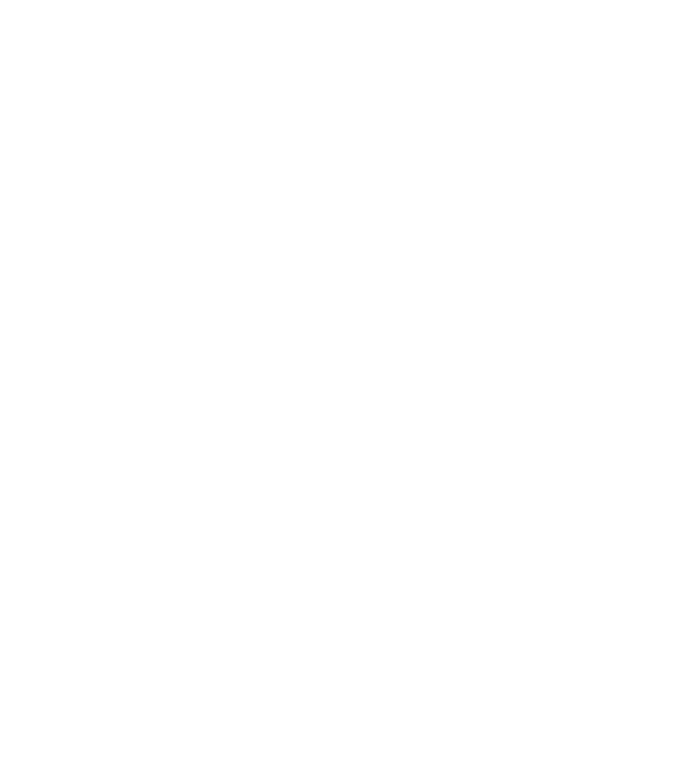
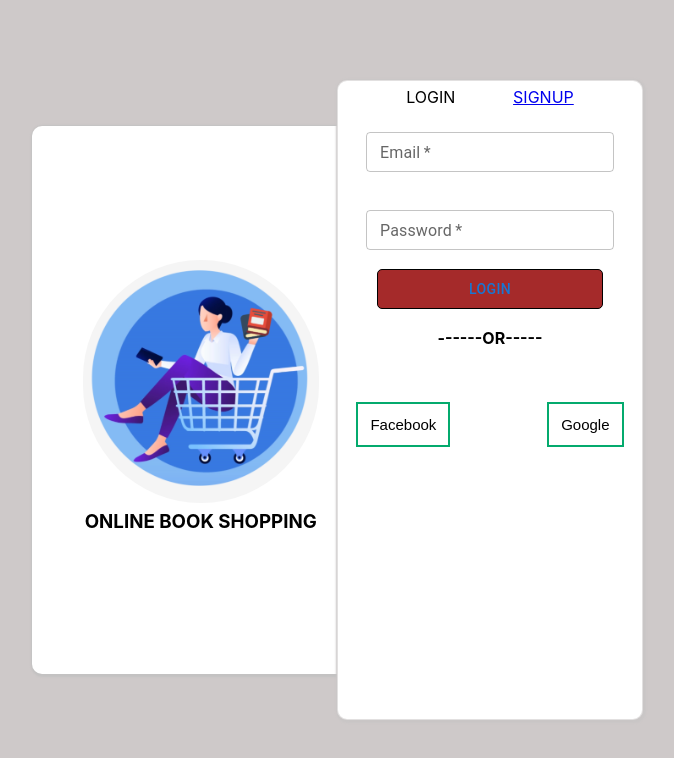
Before and after one commit to BridgeLab3341/BookStore_React_Application, a React (Create React App) app in the folder BookStore_React_Application/bookstoreapplication/: page / in a window 1280 px wide. Before the commit this address had no page. Shown: the top 758 px of the page, without its empty margins (286-960 px from the left). Built offline with nearby package versions, Linux system fonts and the light colour scheme.

Commit message:
[soma]Add:Implemented Validations, Router and Refactored.

```diff
--- a/BookStore_React_Application/bookstoreapplication/package.json
+++ b/BookStore_React_Application/bookstoreapplication/package.json
@@ -12,6 +12,7 @@
     "@testing-library/jest-dom": "^5.17.0",
     "@testing-library/react": "^13.4.0",
     "@testing-library/user-event": "^13.5.0",
+    "axios": "^1.6.2",
     "react": "^18.2.0",
     "react-dom": "^18.2.0",
     "react-router": "^6.18.0",
--- a/BookStore_React_Application/bookstoreapplication/src/App.js
+++ b/BookStore_React_Application/bookstoreapplication/src/App.js
@@ -1,7 +1,4 @@
-import logo from './logo.svg';
 import './App.css';
-import SignIn from './Components/SignIn/SignIn';
-import SignUp from './Components/SignUp/SignUp';
 import { Router } from './Components/Router/Router';
 
 function App() {
--- a/BookStore_React_Application/bookstoreapplication/src/Components/Router/Router.jsx
+++ b/BookStore_React_Application/bookstoreapplication/src/Components/Router/Router.jsx
@@ -8,7 +8,7 @@ return(
     <div>
         <BrowserRouter>
           <Routes>
-             <Route exact path={"/signin"} element={<SignIn/>}></Route>
+             <Route exact path={"/"} element={<SignIn/>}></Route>
              <Route exact path={"/signup"} element={<SignUp/>} ></Route>
           </Routes>
         </BrowserRouter>
--- /dev/null
+++ b/BookStore_React_Application/bookstoreapplication/src/Components/Services/UserServices.jsx
@@ -0,0 +1,13 @@
+import axios from 'axios';
+
+export const Login= async(obj)=>{
+    const response =await axios.post("https://localhost:",obj);
+    console.log("signIn api ",response);
+    return response;
+}
+
+export const Register=async(obj)=>{
+    let response =await axios.post("https://localhost:",obj);
+    console.log("signup api ",response);
+    return response;
+};
--- a/BookStore_React_Application/bookstoreapplication/src/Components/SignIn/SignIn.css
+++ b/BookStore_React_Application/bookstoreapplication/src/Components/SignIn/SignIn.css
@@ -41,8 +41,8 @@ img {
     background-color: white;
     position: relative;
     right: 3%;
-    width: 28%;
-    height: 120%;
+    width: 38%;
+    height: 140%;
     border-radius: 10px;
     display: flex;
     flex-direction: column;
@@ -70,31 +70,33 @@ button.signUp {
     color: black;
 }
 .log-email {
-    width: 90%;
+    width: 99%;
     display: flex;
     flex-direction: column;
     flex-wrap: nowrap;
     justify-content: space-between;
     align-items: center;
-    padding:  10px;
+    padding: 18px;
+    margin: 1px 1px 1px 1px;
 }
 .log-pass {
-    width: 90%;
+    width: 99%;
     display: flex;
     flex-direction: column;
     flex-wrap: nowrap;
     justify-content: space-between;
     align-items: center;
-    padding: 15px;
+    padding: 18px;
+    margin: 1px 1px 1px 1px;
 }
 .button-sin {
-    width: 81px;
+    width: 70%;
     display: flex;
     flex-direction: column;
     align-content: center;
     justify-content: center;
     align-items: center;
-
+    padding: 18%;
 }
 .or {
     display: flex;
@@ -102,10 +104,11 @@ button.signUp {
     align-content: center;
     justify-content: center;
     align-items: center;
+    padding: 1%;
 }
 .option {
-    width: 90%;
-    height: 22%;
+    width: 89%;
+    height: 18%;
     display: flex;
     flex-direction: row;
     flex-wrap: nowrap;
@@ -115,11 +118,10 @@ button.signUp {
 .button {
     border: none;
     color: white;
-    padding: 16px 32px;
+    padding: 12px 12px;
     text-align: center;
-    text-decoration: none;
     display: inline-block;
-    font-size: 16px;
+    font-size: 15px;
     margin: 4px 2px;
     transition-duration: 0.4s;
     cursor: pointer;
--- a/BookStore_React_Application/bookstoreapplication/src/Components/SignIn/SignIn.jsx
+++ b/BookStore_React_Application/bookstoreapplication/src/Components/SignIn/SignIn.jsx
@@ -2,8 +2,10 @@ import React, { useState } from "react";
 import logo from "../Assets/LoginLogo.png";
 import './SignIn.css'
 import {Button,TextField} from "@mui/material";
-import SignUp from "../SignUp/SignUp";
-import { Router } from "../Router/Router";
+import { Link } from "react-router-dom";
+import { Login } from "../Services/UserServices";
+const validEmail = new RegExp('^[a-zA-Z0-9._:$!%-]+@[a-zA-Z0-9.-]+.[a-zA-Z]$');
+const validPassword = new RegExp('^(?=.*?[A-Za-z])(?=.*?[0-9]).{8,}$');
 
 
 export default function SignIn(){
@@ -23,12 +25,32 @@ export default function SignIn(){
             password:p.target.value
         }))
     }
-    const [toggle,setToggle]=useState(true);
-    const handleToggle=()=>{
-        setToggle(!toggle)
+    const [validateObj,setValidateObj]=useState({EmailBorder:false,EmailHelper:'',PasswordBorder:false,PasswordHelper:''})
+    const VerifyeSignInData=async()=>{
+        let checkEmail=validEmail.test(logindata.email)
+        let checkpassword=validPassword.test(logindata.password)
+
+        if(checkEmail===false){
+            setValidateObj(prevState=>({
+                ...prevState,
+                EmailBorder:true,
+                EmailHelper:'Enter a Valid Email'
+            }))
         }
+        if(checkpassword === false){
+            setValidateObj(prevState=>({
+                ...prevState,
+                PasswordBorder: true,
+                PasswordHelper:'Password Sholud be atleast 8 characters'
+            }))
+        }
+        console.log(logindata);
 
-     {
+        if(checkEmail===true && checkpassword===true){
+            let response=await Login(logindata)
+            console.log(response);
+        }
+    }
     return(
         <div className="main-container">
             <div className="main">
@@ -38,17 +60,20 @@ export default function SignIn(){
                 </div>
                 <div className="rightpart">
                     <div className="buttons">
-                            <div><h4 className="flogin" onClick={handleToggle} variant="text">LOGIN</h4></div>
-                            <div><h4 className="fsignup" onClick={handleToggle} variant="text">SIGNUP</h4></div>
+                    <div className="flogin">LOGIN</div>
+                    <div><Link className="fsignup" to="/signup">SIGNUP</Link></div>
+                        {/* <div><h4 className="flogin"  variant="text">LOGIN</h4></div> */}
+                        {/* <div><h4 className="fsignup" onClick={props.handleToggle} variant="text">SIGNUP</h4></div> */}
+                        {/* <div><Link className="flogin" to="/SignUp">SIGNUP</Link></div> */}
                     </div>
                     <div className="log-email">
-                          <TextField className="std-box" id="email" label="Email" onChange={handleEmail} variant="outlined" size="small" required />
+                      <TextField className="std-box" id="email" label="Email" onChange={handleEmail} error={validateObj.EmailBorder} helperText={validateObj.EmailHelper} variant="outlined" size="small" required />
                     </div>
                     <div className="log-pass">
-                          <TextField className="std-box" id="password" label="Password" onChange={handlePassword} variant="outlined" size="small" required />
+                      <TextField className="std-box" id="password" label="Password" onChange={handlePassword} error={validateObj.PasswordBorder} helperText={validateObj.PasswordHelper} variant="outlined" size="small" required />
                     </div>
                     <div className="button-sin">
-                            <Button className="flogin" >Login</Button>
+                        <Button onClick={VerifyeSignInData} className="flogin">Login</Button>
                     </div>
                     <div className="or">
                          <p><b>------OR-----</b></p>
@@ -66,4 +91,3 @@ export default function SignIn(){
         </div>
     )
 }
-}
--- a/BookStore_React_Application/bookstoreapplication/src/Components/SignUp/SignUp.css
+++ b/BookStore_React_Application/bookstoreapplication/src/Components/SignUp/SignUp.css
@@ -11,8 +11,8 @@
     flex-direction: row;
     justify-content: center;
     align-items: center;
-    width: 80%;
-    height: 50%;
+    width: 85%;
+    height: 57%;
 }
 .leftpart {
     border: 0px solid rgba(211, 206, 206, 0.5);
@@ -42,7 +42,7 @@ img {
     position: relative;
     right: 3%;
     width: 28%;
-    height: 120%;
+    height: 140%;
     border-radius: 10px;
     display: flex;
     flex-direction: column;
@@ -52,19 +52,31 @@ img {
     box-shadow: 1px 1px 2px 2px rgb(201, 198, 198);
 }
 .reg {
-    width: 90%;
+    width: 100%;
     padding: 8px;
     display: flex;
     justify-content: center;
+    margin: 2px;
 }
 .fname {
-    width: 72%;
+    width: 96%;
     display: flex;
     flex-direction: row;
     flex-wrap: nowrap;
-    justify-content: space-between;
+    justify-content: center;
     align-items: center;
-    padding: 8px;
+    padding: 10px;
+    margin: -5px;
+}
+.lname {
+    width: 80%;
+    display: flex;
+    flex-direction: row;
+    flex-wrap: nowrap;
+    justify-content: center;
+    align-items: center;
+    padding: 12px;
+    margin: -5px;
 }
 .fphone {
     display: flex;
@@ -73,8 +85,9 @@ img {
     align-content: center;
     justify-content: center;
     align-items: center;
-    padding: 8px;
-    width: 100%;
+    padding: 10px;
+    width: 98%;
+    margin: 1%;
 }
 .femail {
     display: flex;
@@ -83,8 +96,9 @@ img {
     align-content: center;
     justify-content: center;
     align-items: center;
-    padding: 8px;
+    padding: 12px;
     width: 100%;
+    margin: -13px;
 }
 .fpass{
     display: flex;
@@ -93,8 +107,9 @@ img {
     align-content: center;
     justify-content: center;
     align-items: center;
-    padding: 8px;
+    padding: 12px;
     width: 100%;
+    margin: 1px;
 }
 .button-sin {
     width: 73%;
@@ -105,4 +120,5 @@ img {
     align-items: center;
     border: 1px solid;
     background: brown;
+    padding: 1px;
 }
--- a/BookStore_React_Application/bookstoreapplication/src/Components/SignUp/SignUp.jsx
+++ b/BookStore_React_Application/bookstoreapplication/src/Components/SignUp/SignUp.jsx
@@ -1,9 +1,104 @@
-import React from "react";
+import React, { useState } from "react";
 import logo from "../Assets/LoginLogo.png"
 import '../SignUp/SignUp.css'
 import { Button, TextField } from "@mui/material";
+import { Link } from "react-router-dom";
+import { Register } from "../Services/UserServices";
+const validFirstName =new RegExp('^[A-Z]{1,}[A-Za-z]{3,}$');
+const validLastName=new RegExp('^[A-Za-z]{1,}$');
+const validPhoneNumber=new RegExp('^[0-9]{10}$');
+const validEmail=new RegExp('^[a-zA-Z0-9._:$!%-]+@[a-zA-Z0-9.-]+.[a-zA-Z]$');
+const validPassword=new RegExp('^(?=.*?[A-Za-z])(?=.*?[0-9]).{8,}$');
+
 
 export default function SignUp() {
+
+    const[data,setData]=useState({FirstName:" ",LastName:" ",PhoneNumber:" ", Email:" ",Password:" "})
+    const[validateObj,SetValidateObj]=useState({firstNameBorder:false,firstNameHelper:'',lastNameBorder:false,lastNameHelper:'',PhoneNumberBorder:false,PhoneNumberhelper:'', EmailBorder:false,EmailHelper:'',passBorder:false,passHelper:''})
+    const handleFirstName=(e)=>{
+        setData(prevState=>(
+            {
+                ...prevState,
+                FirstName:e.target.value
+            }
+        ))
+    }
+    const handleLastName=(e)=>{
+        setData(prevState=>({
+            ...prevState,
+            LastName:e.target.value
+        }))
+    }
+    const handleEmail=(e)=>{
+        setData(prevState=>({
+            ...prevState,
+            Email:e.target.value
+        }))
+    }
+    const handlPhoneNumber=(e)=>{
+        setData(prevState=>({
+            ...prevState,
+            PhoneNumber:e.target.value
+        }))
+    }
+    const handlePassword=(e)=>{
+        setData(prevState=>({
+            ...prevState,
+            Password:e.target.value,
+            EmailHelper:e.target.value
+        }))
+    }
+
+    const verifySignUpData=async()=>{
+        let checkFirstName=validFirstName.test(data.FirstName)
+        let checkLastName=validLastName.test(data.LastName)
+        let checkPhoneNumber=validPhoneNumber.test(data.PhoneNumber)
+        let checkEmail=validEmail.test(data.Email)
+        let checkpassword=validPassword.test(data.Password)
+
+        if(checkFirstName===false){
+            SetValidateObj(prevState=>({
+                ...prevState,
+                firstNameBorder:true,
+                firstNameHelper:'FirstName Should start with Capital letter'
+            }))
+        }
+        if(checkLastName===false){
+            SetValidateObj(prevState=>({
+                ...prevState,
+                lastNameBorder:true,
+                lastNameHelper:'LastName sholud contain one character atleast'
+            }))
+        }
+        if(checkPhoneNumber===false){
+            SetValidateObj(prevState=>({
+                ...prevState,
+                PhoneNumberBorder:true,
+                PhoneNumberhelper:'Phone Number sholud be 10 Numbers'
+            }))
+        }
+        if(checkEmail===false){
+            SetValidateObj(prevState=>({
+                ...prevState,
+                EmailBorder:true,
+                EmailHelper:'Enter Valid Email'
+            }))
+        }
+        if(checkpassword===false){
+            SetValidateObj(prevState=>({
+                ...prevState,
+                passBorder:true,
+                passHelper:'Password Should be 8 char'
+            }))
+        }
+        console.log(data);
+
+        if(checkFirstName === true && checkLastName ===true && checkPhoneNumber===true && checkEmail===true && checkpassword===true){
+            let response=await Register(data)
+            console.log(response)
+        }
+    }
+
     return (
         <div className="main-container">
             <div className="main">
@@ -13,8 +108,10 @@ export default function SignUp() {
                 </div>
                 <div className="rightpart">
                     <div className="buttons">
-                      <div><h4 className="flogin" onClick={"gh"} variant="text">LOGIN</h4></div>
-                      <div><h4 className="fsignup" onClick={"gg"} variant="text">SIGNUP</h4></div>
+                      {/* <div><h4 className="flogin" variant="text">LOGIN</h4></div>  */}
+                      {/* <div><h4 className="fsignup"  variant="text">SIGNUP</h4></div> */}
+                      <div><Link className="upbtn" to="/">LOGIN</Link></div>
+                        <div className="upbtn">SIGNUP</div>
                     </div>
                     <div className="reg">
                         <input type="radio" id="html" name="fav" value="Admin"></input>
@@ -23,20 +120,22 @@ export default function SignUp() {
                         <label for="customer" >Customer</label>
                     </div>
                     <div className="fname">
-                        <TextField className="ffname" id="name" label="FirstName" onChange={"fdd"} variant="outlined" size="small" required />
-                        <TextField className="lname" id="name" label="LastName" onChange={"fdd"} variant="outlined" size="small" required />
+                        <TextField className="ffname" id="name" label="FirstName" onChange={handleFirstName} error={validateObj.firstNameBorder} helperText={validateObj.firstNameHelper} variant="outlined" size="small" required />
+                    </div>
+                    <div className="lname">
+                      <TextField className="llname" id="name" label="LastName" onChange={handleLastName} error={validateObj.lastNameBorder} helperText={validateObj.lastNameHelper} variant="outlined" size="small" required />
                     </div>
                     <div className="fphone">
-                      <TextField className="phone" id="phone" label="PhoneNumber" onChange={"fdd"} variant="outlined" size="small" required />
+                      <TextField className="ffphone" id="phone" label="PhoneNumber" onChange={handlPhoneNumber} error={validateObj.PhoneNumberBorder} helperText={validateObj.PhoneNumberhelper} variant="outlined" size="small" required />
                     </div>
                     <div className="femail">
-                      <TextField className="email" id="phone" label="Email" onChange={"fdd"} variant="outlined" size="small" required />
+                      <TextField className="email" id="phone" label="Email" onChange={handleEmail} error={validateObj.EmailBorder} helperText={validateObj.EmailHelper} variant="outlined" size="small" required />
                     </div>
                     <div className="fpass">
-                      <TextField className="passw" id="phone" label="password" onChange={"fdd"} variant="outlined" size="small" required />
+                      <TextField className="passw" id="phone" label="password" onChange={handlePassword} error={validateObj.passBorder} helperText={validateObj.passHelper} variant="outlined" size="small" required />
                     </div>
                     <div className="button-sin">
-                        <Button className="flogin" onClick={"sdds"} >SignUp</Button>
+                        <Button className="flogin" onClick={verifySignUpData} >SignUp</Button>
                     </div>
                 </div>
             </div>
```
Also changed, not shown: BookStore_React_Application/bookstoreapplication/src/Components/DashBoard/DashBoard.jsx (added, +15 -0 lines), 1 other file (tests, documents, lock files or other folders). Lines whose indentation alone changed are shown as unchanged.
